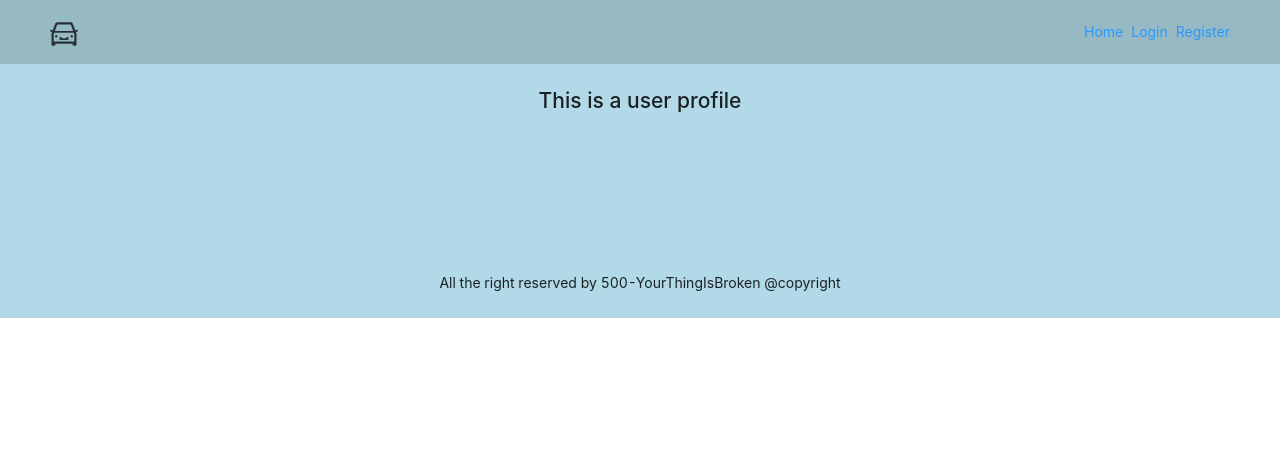
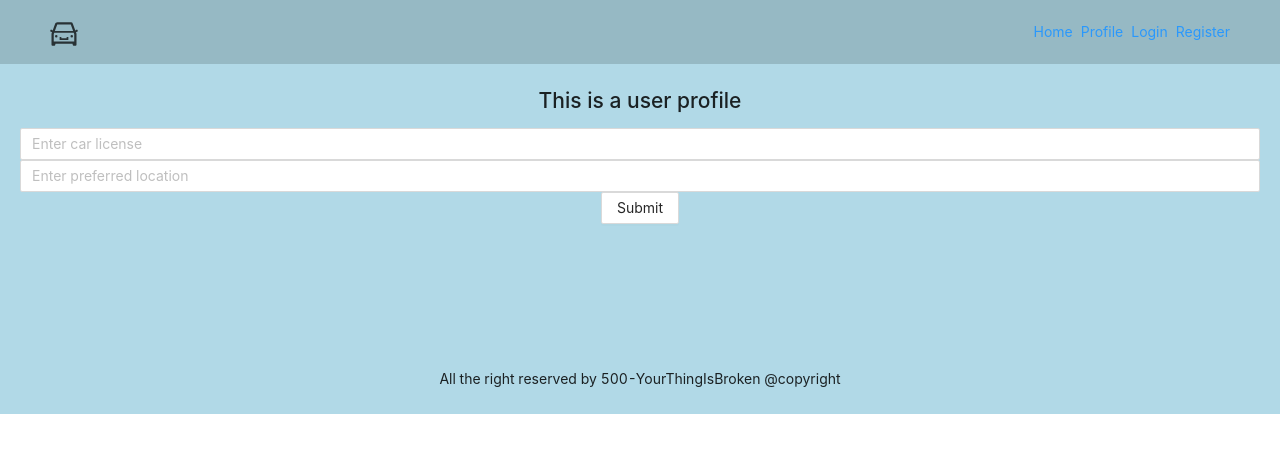
Before and after one commit to mwleungac/testrepo, a React (Create React App) app: page /UserProfile in a window 1280 px wide. Shown: the top 452 px of the page. Built offline with nearby package versions, Linux system fonts and the light colour scheme; no server answers.

Commit message:
[Ariel] added UserProfile

```diff
--- a/src/components/Facebook.js
+++ b/src/components/Facebook.js
@@ -4,6 +4,7 @@ import axios from 'axios'
 import { NavLink, WithRouter, Route } from "react-router-dom";
 import { Input, Button } from 'antd'
 import RegisterPage from './RegisterPage';
+import UserProfile from './UserProfile';
 
 export default class Facebook extends Component {
     constructor(props) {
@@ -27,7 +28,7 @@ export default class Facebook extends Component {
     }
     getThisMemberCarLicense() {
 
-        axios.get('http://localhost:8080/rest/parkguide/members/' + this.state.userID)
+        axios.get('http://CHIURE-w10-3:8082/rest/parkguide/members/' + this.state.userID)
 
             .then(response => {
                 if (response.data.carLicense != null) {
@@ -60,7 +61,7 @@ export default class Facebook extends Component {
 
         }
 
-        axios.post("http://localhost:8080/rest/parkguide/members", book)
+        axios.post("http://CHIURE-w10-3:8082/rest/parkguide/members", book)
             .then(response => {
                 if (response.data != null) {
                     this.setState(this.initialState)
@@ -148,8 +149,10 @@ export default class Facebook extends Component {
 
         return (
             <div>
-                {fbContent}
+              <div>{fbContent}</div>
+
             </div>
+
         )
     }
 }
--- a/src/components/UserProfile.js
+++ b/src/components/UserProfile.js
@@ -1,10 +1,92 @@
 import React, { Component } from 'react'
+import axios from 'axios'
+import { Input, Button } from 'antd'
 
 export default class UserProfile extends Component {
+    constructor(props) {
+        super(props)
+
+        this.state = {
+            userId: '',
+            fullName: '',
+            carLicense: '',
+            location: ''
+
+        }
+
+        this.onChange = this.onChange.bind(this)
+        this.onUpdate = this.onUpdate.bind(this)
+    }
+
+
+    onChange(event) {
+        this.setState({
+            [event.target.name]: event.target.value
+        })
+    }
+
+    onUpdate(event) {
+
+        event.preventDefault()
+        //alert(this.state.userID + '   ' + this.state.name + '   ' + this.state.carLicense)
+
+        const updatedItems = {
+            id: this.state.userID,
+            fullName: this.state.name,
+            carLicense: this.state.carLicense,
+            location: this.state.location
+
+        }
+
+        axios.put("http://CHIURE-w10-3:8082/rest/parkguide/members/000002221", updatedItems)
+            .then(response => {
+                if (response.data != null) {
+                    this.setState(this.state)
+                    alert("Saved successfully")
+
+                }
+
+
+            })
+
+            // this.context.history.push('/RegisterPage')
+
+    }
+
+    componentDidMount() {
+        axios.get("http://CHIURE-w10-3:8082/rest/parkguide/members/000002221")
+            // .then(response=>console.log(response.data))
+            .then(response => {
+                this.setState({
+                    userId: response.data.id,
+                    fullName: response.data.fullName,
+                    carLicense: response.data.carLicense,
+                    location: response.data.location
+
+                })
+                console.log(response.data.id + '   ' + response.data.fullName)
+            })
+    }
+
+
     render() {
+        const { carLicense, location } = this.state
+
         return (
+
             <div>
                 <h1>This is a user profile</h1>
+                {this.props.value}
+                <form ><Input required autoComplete="off" name="carLicense" value={carLicense}
+                    onChange={this.onChange}
+                    type="text" placeholder="Enter car license"></Input>
+
+                    <Input required autoComplete="off" name="location" value={location}
+                        onChange={this.onChange}
+                        type="text" placeholder="Enter preferred location"></Input>
+                    <Button size="sm" type="submit" onClick={this.onUpdate}>Submit</Button>
+
+                </form>
             </div>
         )
     }
--- a/src/index.js
+++ b/src/index.js
@@ -22,6 +22,7 @@ ReactDOM.render(
           <div className="loginAndRegister">
             <Space>
             <NavLink to="/"> Home </NavLink>
+            <NavLink to="/UserProfile"> Profile </NavLink>
             <NavLink to="/LoginPage"> Login </NavLink>
             <NavLink to="/RegisterPage"> Register </NavLink>
             </Space>
```
Also changed, not shown: 1 other file (tests, documents, lock files or other folders).
